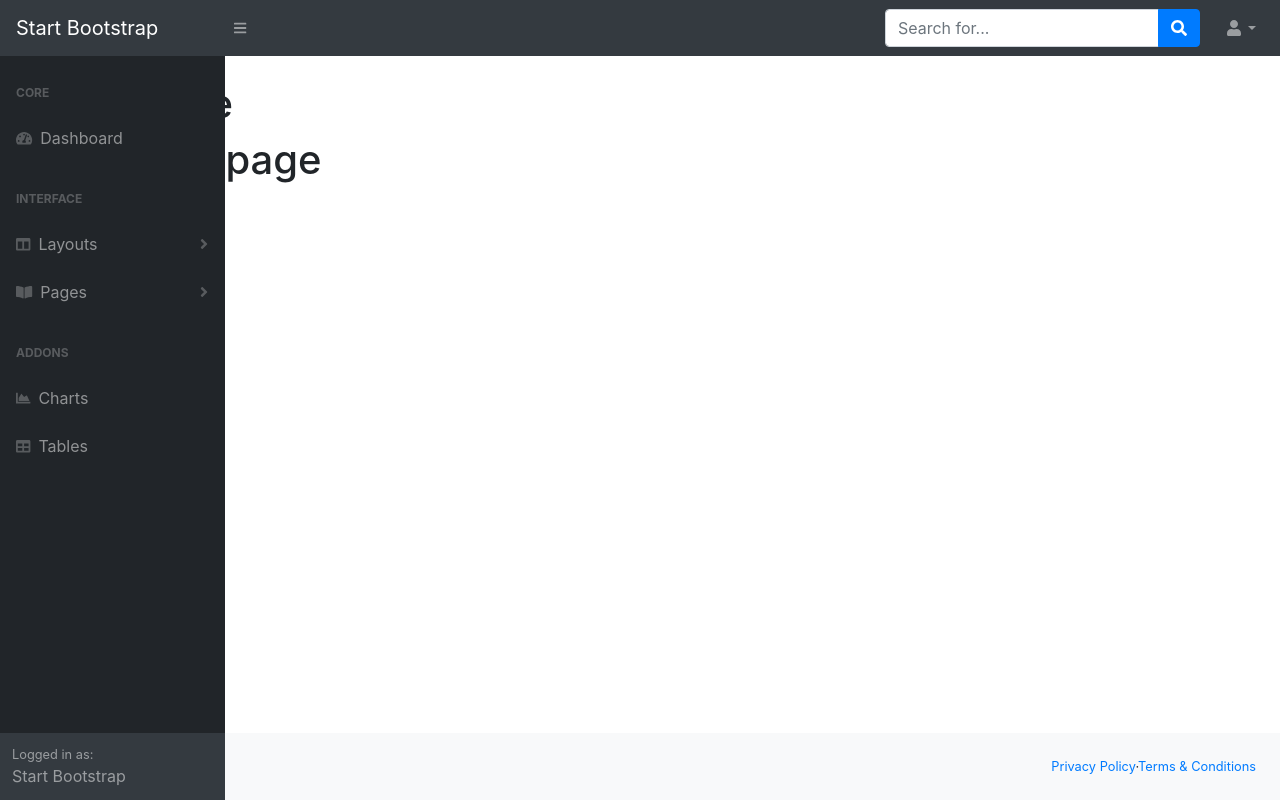
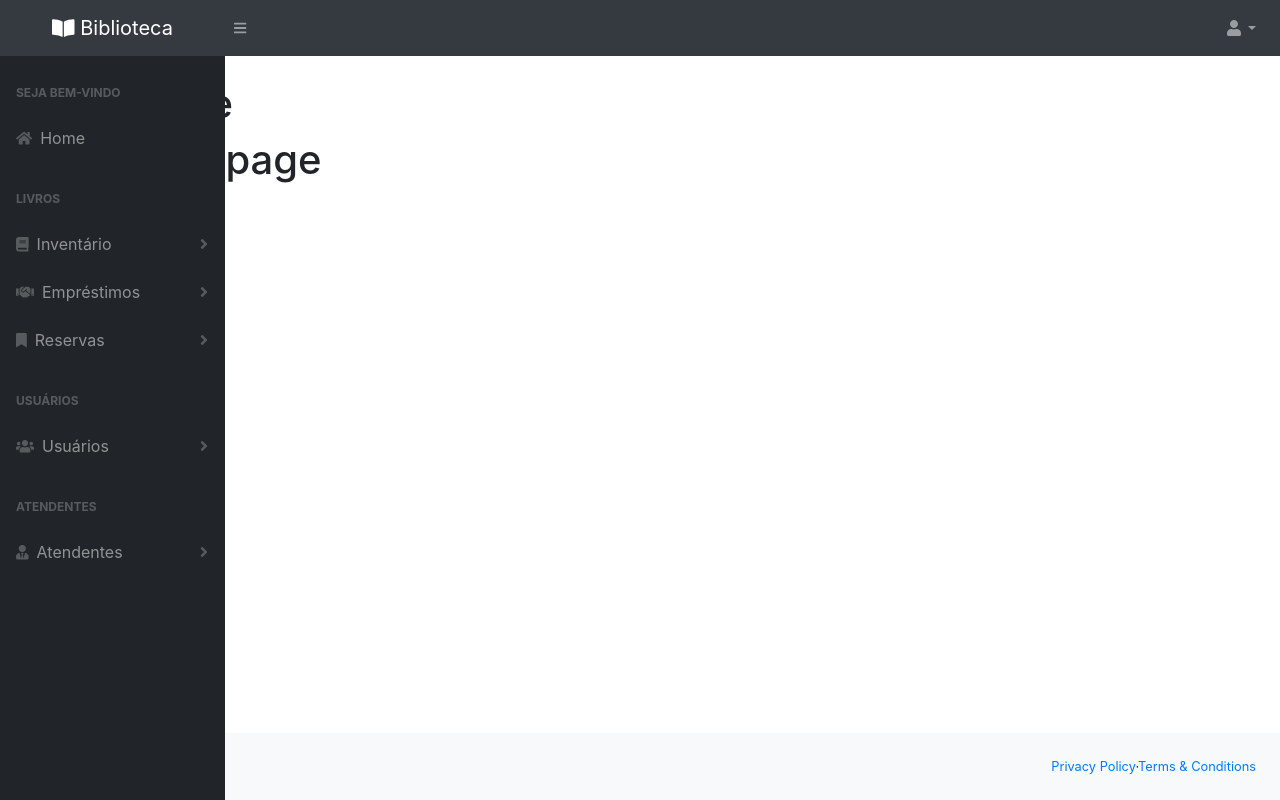
Before and after one commit to Fridry/SEL---Frontend, a React (Create React App) app: page / in a window 1280 px wide. Built offline with nearby package versions, Linux system fonts and the light colour scheme.

Commit message:
Criação dos links dos menus

```diff
--- a/src/components/Footer.js
+++ b/src/components/Footer.js
@@ -5,7 +5,7 @@ const Footer = () => {
     <footer className="py-4 bg-light mt-auto">
       <div className="container-fluid">
         <div className="d-flex align-items-center justify-content-between small">
-          <div className="text-muted">Copyright &copy; Your Website 2020</div>
+          <div className="text-muted">Copyright &copy; Biblioteca 2020</div>
           <div>
             <a href="!#">Privacy Policy</a>
             &middot;
--- a/src/components/Menu.js
+++ b/src/components/Menu.js
@@ -3,8 +3,8 @@ import React from "react";
 const Menu = ({ toggleSidebar }) => {
   return (
     <nav className="sb-topnav navbar navbar-expand navbar-dark bg-dark">
-      <a className="navbar-brand" href="index.html">
-        Start Bootstrap
+      <a className="navbar-brand text-center" href="index.html">
+        <i class="fas fa-book-open"></i> Biblioteca
       </a>
 
       <button
@@ -15,24 +15,7 @@ const Menu = ({ toggleSidebar }) => {
         <i class="fas fa-bars"></i>
       </button>
 
-      <form className="d-none d-md-inline-block form-inline ml-auto mr-0 mr-md-3 my-2 my-md-0">
-        <div className="input-group">
-          <input
-            className="form-control"
-            type="text"
-            placeholder="Search for..."
-            aria-label="Search"
-            aria-describedby="basic-addon2"
-          />
-          <div className="input-group-append">
-            <button className="btn btn-primary" type="button">
-              <i className="fas fa-search"></i>
-            </button>
-          </div>
-        </div>
-      </form>
-
-      <ul className="navbar-nav ml-auto ml-md-0">
+      <ul className="navbar-nav ml-auto">
         <li className="nav-item dropdown">
           <a
             className="nav-link dropdown-toggle"
@@ -50,14 +33,17 @@ const Menu = ({ toggleSidebar }) => {
             aria-labelledby="userDropdown"
           >
             <a className="dropdown-item" href="!#">
-              Settings
+              <i class="far fa-id-badge"></i> Perfil
             </a>
             <a className="dropdown-item" href="!#">
-              Activity Log
+              <i class="fas fa-question"></i> Ajuda
+            </a>
+            <a className="dropdown-item" href="!#">
+              <i class="fas fa-user-cog"></i> Configurações
             </a>
             <div className="dropdown-divider"></div>
             <a className="dropdown-item" href="login.html">
-              Logout
+              <i class="fas fa-sign-out-alt"></i> Logout
             </a>
           </div>
         </li>
--- a/src/components/Sidebar.js
+++ b/src/components/Sidebar.js
@@ -1,157 +1,122 @@
 import React from "react";
+import SidebarNavItem from "./SidebarNavItem";
+import SidebarNavLink from "./SidebarNavLink";
+
+const homeIcon = "fas fa-home";
+const bookIcon = "fas fa-book";
+const newBookIcon = "fas fa-book-medical";
+const list = "fas fa-list";
+const borrow = "fas fa-handshake";
+const newBorrow = "fas fa-hand-holding-medical";
+const booking = "fas fa-bookmark";
+const newBooking = "fas fa-address-book";
+const users = "fas fa-users";
+const newUser = "fas fa-user-plus";
+const employee = "fas fa-user-tie";
+const info = "fas fa-info";
 
 const Sidebar = () => {
   return (
     <nav className="sb-sidenav accordion sb-sidenav-dark" id="sidenavAccordion">
       <div className="sb-sidenav-menu">
         <div className="nav">
-          <div className="sb-sidenav-menu-heading">Core</div>
-          <a className="nav-link" href="index.html">
-            <div className="sb-nav-link-icon">
-              <i className="fas fa-tachometer-alt"></i>
-            </div>
-            Dashboard
-          </a>
-          <div className="sb-sidenav-menu-heading">Interface</div>
-          <a
-            className="nav-link collapsed"
-            href="!#"
-            data-toggle="collapse"
-            data-target="#collapseLayouts"
-            aria-expanded="false"
-            aria-controls="collapseLayouts"
-          >
-            <div className="sb-nav-link-icon">
-              <i className="fas fa-columns"></i>
-            </div>
-            Layouts
-            <div className="sb-sidenav-collapse-arrow">
-              <i className="fas fa-angle-down"></i>
-            </div>
-          </a>
-          <div
-            className="collapse"
-            id="collapseLayouts"
-            aria-labelledby="headingOne"
-            data-parent="#sidenavAccordion"
-          >
-            <nav className="sb-sidenav-menu-nested nav">
-              <a className="nav-link" href="layout-static.html">
-                Static Navigation
-              </a>
-              <a className="nav-link" href="layout-sidenav-light.html">
-                Light Sidenav
-              </a>
-            </nav>
-          </div>
-          <a
-            className="nav-link collapsed"
-            href="!#"
-            data-toggle="collapse"
-            data-target="#collapsePages"
-            aria-expanded="false"
-            aria-controls="collapsePages"
-          >
-            <div className="sb-nav-link-icon">
-              <i className="fas fa-book-open"></i>
-            </div>
-            Pages
-            <div className="sb-sidenav-collapse-arrow">
-              <i className="fas fa-angle-down"></i>
-            </div>
-          </a>
-          <div
-            className="collapse"
-            id="collapsePages"
-            aria-labelledby="headingTwo"
-            data-parent="#sidenavAccordion"
-          >
-            <nav
-              className="sb-sidenav-menu-nested nav accordion"
-              id="sidenavAccordionPages"
-            >
-              <a
-                className="nav-link collapsed"
-                href="!#"
-                data-toggle="collapse"
-                data-target="#pagesCollapseAuth"
-                aria-expanded="false"
-                aria-controls="pagesCollapseAuth"
-              >
-                Authentication
-                <div className="sb-sidenav-collapse-arrow">
-                  <i className="fas fa-angle-down"></i>
-                </div>
-              </a>
-              <div
-                className="collapse"
-                id="pagesCollapseAuth"
-                aria-labelledby="headingOne"
-                data-parent="#sidenavAccordionPages"
-              >
-                <nav className="sb-sidenav-menu-nested nav">
-                  <a className="nav-link" href="login.html">
-                    Login
-                  </a>
-                  <a className="nav-link" href="register.html">
-                    Register
-                  </a>
-                  <a className="nav-link" href="password.html">
-                    Forgot Password
-                  </a>
-                </nav>
-              </div>
-              <a
-                className="nav-link collapsed"
-                href="!#"
-                data-toggle="collapse"
-                data-target="#pagesCollapseError"
-                aria-expanded="false"
-                aria-controls="pagesCollapseError"
-              >
-                Error
-                <div className="sb-sidenav-collapse-arrow">
-                  <i className="fas fa-angle-down"></i>
-                </div>
-              </a>
-              <div
-                className="collapse"
-                id="pagesCollapseError"
-                aria-labelledby="headingOne"
-                data-parent="#sidenavAccordionPages"
-              >
-                <nav className="sb-sidenav-menu-nested nav">
-                  <a className="nav-link" href="401.html">
-                    401 Page
-                  </a>
-                  <a className="nav-link" href="404.html">
-                    404 Page
-                  </a>
-                  <a className="nav-link" href="500.html">
-                    500 Page
-                  </a>
-                </nav>
-              </div>
-            </nav>
-          </div>
-          <div className="sb-sidenav-menu-heading">Addons</div>
-          <a className="nav-link" href="charts.html">
-            <div className="sb-nav-link-icon">
-              <i className="fas fa-chart-area"></i>
-            </div>
-            Charts
-          </a>
-          <a className="nav-link" href="tables.html">
-            <div className="sb-nav-link-icon">
-              <i className="fas fa-table"></i>
-            </div>
-            Tables
-          </a>
+          <div className="sb-sidenav-menu-heading">Seja bem-vindo</div>
+          <SidebarNavLink title={"Home"} icon={homeIcon} />
+
+          <div className="sb-sidenav-menu-heading">Livros</div>
+
+          <SidebarNavItem
+            title="Inventário"
+            icon={bookIcon}
+            navLinkData={[
+              {
+                navLinkTitle: "Adicionar livro",
+                navLinkUrl: "!#",
+                navLinkIcon: newBookIcon,
+              },
+              {
+                navLinkTitle: "Listar livros",
+                navLinkUrl: "!#",
+                navLinkIcon: list,
+              },
+            ]}
+          />
+
+          <SidebarNavItem
+            title="Empréstimos"
+            icon={borrow}
+            navLinkData={[
+              {
+                navLinkTitle: "Novo empréstimo",
+                navLinkUrl: "!#",
+                navLinkIcon: newBorrow,
+              },
+              {
+                navLinkTitle: "Listar empréstimos",
+                navLinkUrl: "!#",
+                navLinkIcon: list,
+              },
+            ]}
+          />
+
+          <SidebarNavItem
+            title="Reservas"
+            icon={booking}
+            navLinkData={[
+              {
+                navLinkTitle: "Nova reserva",
+                navLinkUrl: "!#",
+                navLinkIcon: newBooking,
+              },
+              {
+                navLinkTitle: "Listar reservas",
+                navLinkUrl: "!#",
+                navLinkIcon: list,
+              },
+            ]}
+          />
+
+          <div className="sb-sidenav-menu-heading">Usuários</div>
+          <SidebarNavItem
+            title="Usuários"
+            icon={users}
+            navLinkData={[
+              {
+                navLinkTitle: "Cadastrar usuário",
+                navLinkUrl: "!#",
+                navLinkIcon: newUser,
+              },
+              {
+                navLinkTitle: "Listar usuários",
+                navLinkUrl: "!#",
+                navLinkIcon: list,
+              },
+            ]}
+          />
+
+          <div className="sb-sidenav-menu-heading">Atendentes</div>
+          <SidebarNavItem
+            title="Atendentes"
+            icon={employee}
+            navLinkData={[
+              {
+                navLinkTitle: "Perfil",
+                navLinkUrl: "!#",
+                navLinkIcon: info,
+              },
+              {
+                navLinkTitle: "Cadastrar",
+                navLinkUrl: "!#",
+                navLinkIcon: newUser,
+              },
+              {
+                navLinkTitle: "Listar",
+                navLinkUrl: "!#",
+                navLinkIcon: list,
+              },
+            ]}
+          />
         </div>
-      </div>
-      <div className="sb-sidenav-footer">
-        <div className="small">Logged in as:</div>
-        Start Bootstrap
       </div>
     </nav>
   );
--- /dev/null
+++ b/src/components/SidebarNavItem.js
@@ -0,0 +1,39 @@
+import React, { Fragment } from "react";
+import SidebarNavLink from "./SidebarNavLink";
+
+const SidebarNavItem = ({ title, icon, navLinkData }) => {
+  return (
+    <Fragment>
+      <a
+        className="nav-link collapsed"
+        href="!#"
+        data-toggle="collapse"
+        data-target={`#collapse${title}`}
+        aria-expanded="false"
+        aria-controls={`collapse${title}`}
+      >
+        <div className="sb-nav-link-icon">
+          <i className={icon}></i>
+        </div>
+        {title}
+        <div className="sb-sidenav-collapse-arrow">
+          <i className="fas fa-angle-down"></i>
+        </div>
+      </a>
+      <div
+        className="collapse"
+        id={`collapse${title}`}
+        aria-labelledby="headingOne"
+        data-parent="#sidenavAccordion"
+      >
+        <nav className="sb-sidenav-menu-nested nav">
+          {navLinkData.map(({ navLinkTitle, navLinkIcon }) => (
+            <SidebarNavLink title={navLinkTitle} icon={navLinkIcon} />
+          ))}
+        </nav>
+      </div>
+    </Fragment>
+  );
+};
+
+export default SidebarNavItem;
--- /dev/null
+++ b/src/components/SidebarNavLink.js
@@ -0,0 +1,14 @@
+import React from "react";
+
+const SidebarNavLink = ({ title, icon }) => {
+  return (
+    <a className="nav-link" href="index.html">
+      <div className="sb-nav-link-icon">
+        <i class={icon}></i>
+      </div>
+      {title}
+    </a>
+  );
+};
+
+export default SidebarNavLink;
```
